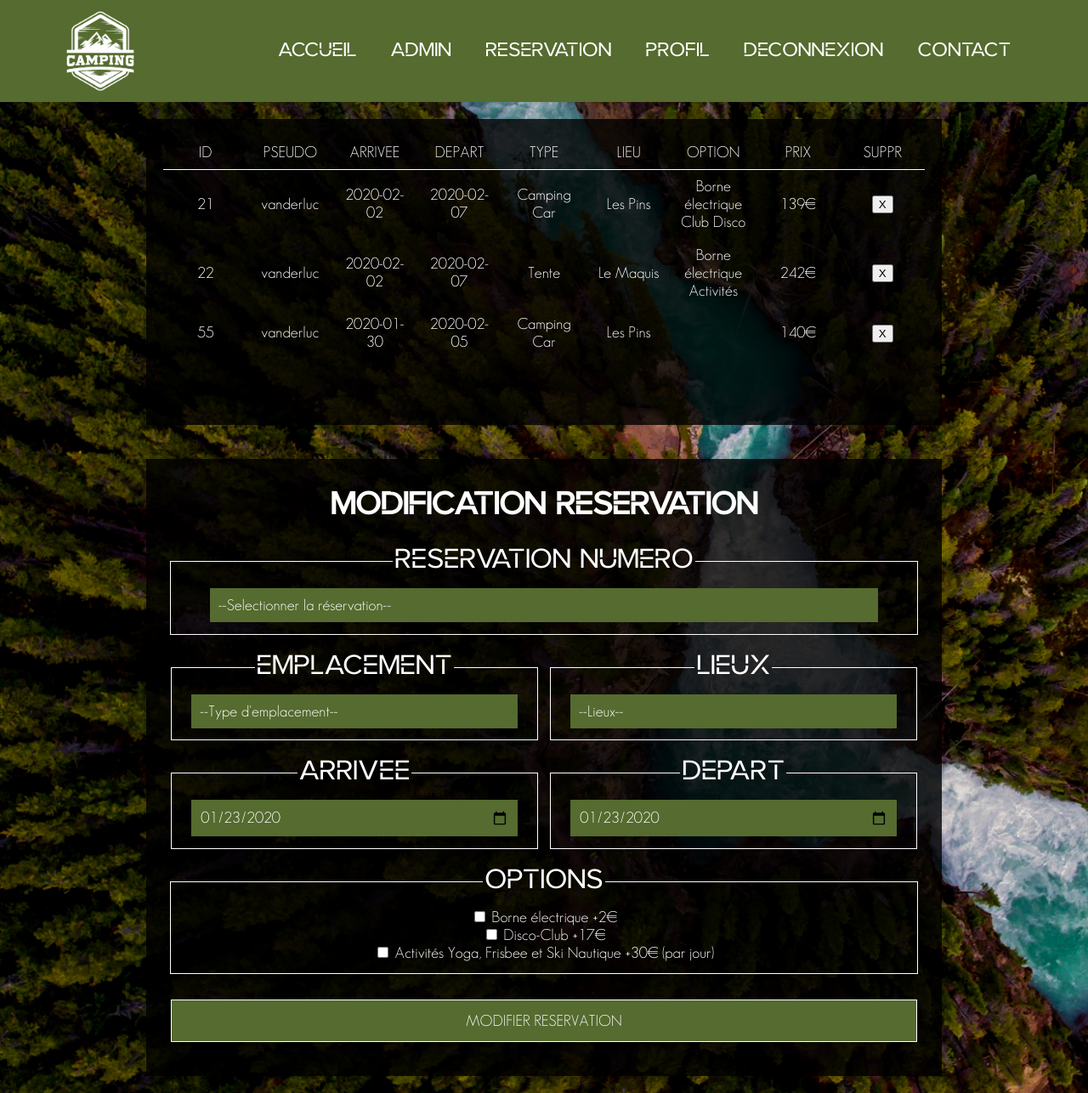
After one commit to julia-denivet/camping, a PHP site: page /admin.php in a window 1280 px wide. The commit adds this page. Shown: the whole page at 85% size. Run offline with PHP 8.4, Linux system fonts and the light colour scheme; a user stored in the database is signed in; data comes from the database, SQL or seed files in the repository.

Commit message:
ajout page admin

```diff
--- a/_notes/dwsync.xml
+++ b/_notes/dwsync.xml
@@ -4,11 +4,12 @@
 <file name="index.php" server="Macintosh HD/Applications/MAMP/htdocs/Camping/" local="3663247249" remote="3663247249" Dst="-1" />
 <file name="profil.php" server="Macintosh HD/Applications/MAMP/htdocs/Camping/" local="3663247119" remote="3663247119" Dst="-1" />
 <file name="contact.php" server="Macintosh HD/Applications/MAMP/htdocs/Camping/" local="3663247119" remote="3663247119" Dst="-1" />
-<file name="header.php" server="Macintosh HD/Applications/MAMP/htdocs/Camping/" local="3663247119" remote="3663247119" Dst="-1" />
+<file name="header.php" server="Macintosh HD/Applications/MAMP/htdocs/Camping/" local="3663651483" remote="3663651483" Dst="-1" />
 <file name="deconnexion.php" server="Macintosh HD/Applications/MAMP/htdocs/Camping/" local="3663247249" remote="3663247249" Dst="-1" />
 <file name="reservation.php" server="Macintosh HD/Applications/MAMP/htdocs/Camping/" local="3663247249" remote="3663247249" Dst="-1" />
 <file name="footer.php" server="Macintosh HD/Applications/MAMP/htdocs/Camping/" local="3663247119" remote="3663247119" Dst="-1" />
-<file name="style.css" server="Macintosh HD/Applications/MAMP/htdocs/Camping/" local="3663247249" remote="3663247249" Dst="-1" />
+<file name="style.css" server="Macintosh HD/Applications/MAMP/htdocs/Camping/" local="3663670608" remote="3663670608" Dst="-1" />
 <file name="inscription.php" server="Macintosh HD/Applications/MAMP/htdocs/Camping/" local="3663247249" remote="3663247249" Dst="-1" />
 <file name="camping.sql" server="Macintosh HD/Applications/MAMP/htdocs/Camping/" local="3663247396" remote="3663247396" Dst="-1" />
+<file name="admin.php" server="Macintosh HD/Applications/MAMP/htdocs/Camping/" local="3663673970" remote="3663673970" Dst="-1" />
 </dwsync>
--- /dev/null
+++ b/admin.php
@@ -0,0 +1,143 @@
+<?php
+	session_start();
+	if($_SESSION['login'] == 'admin'){}
+	else
+	{
+		header('Location: index.php');
+	}
+?>
+<!doctype html>
+<html>
+	<head>
+		<meta charset="utf-8">
+		<link rel="stylesheet" href="style.css"/>
+		<title>Profil - Camping</title>
+	</head>
+
+	<body>
+		<header id="header">
+			<?php
+				include("header.php");
+			?>
+		</header>
+
+		<main id="admin">
+			<section id="admin_reservation_affichage">
+				<section id="admin_reservation_affichage_header">
+					<div class="admin_reservation_affichage_compartiment">ID</div>
+					<div class="admin_reservation_affichage_compartiment">PSEUDO</div>
+					<div class="admin_reservation_affichage_compartiment">ARRIVEE</div>
+					<div class="admin_reservation_affichage_compartiment">DEPART</div>
+					<div class="admin_reservation_affichage_compartiment">TYPE</div>
+					<div class="admin_reservation_affichage_compartiment">LIEU</div>
+					<div class="admin_reservation_affichage_compartiment">OPTION</div>
+					<div class="admin_reservation_affichage_compartiment">PRIX</div>
+					<div class="admin_reservation_affichage_compartiment">SUPPR</div>
+				</section>
+
+				<?php
+					$connexion = mysqli_connect("localhost", "root", "", "camping");
+					$requete = "SELECT * FROM reservation";
+					$resultat = mysqli_query($connexion, $requete);
+
+					while($donnees = mysqli_fetch_array($resultat))
+					{
+						echo '<section id="admin_reservation_affichage_reservation">';
+							$requete2 = "SELECT login FROM utilisateurs WHERE id = ".$donnees['id_utilisateurs']."";
+							$resultat2 = mysqli_query($connexion, $requete2);
+							$donnees2 = mysqli_fetch_array($resultat2);
+							echo '<div class="reservation_affichage_compartiment">', $donnees['id'], '</div>';
+							echo '<div class="reservation_affichage_compartiment">', $donnees2['login'], '</div>';
+							echo '<div class="reservation_affichage_compartiment">', $donnees['arrive'], '</div>';
+							echo '<div class="reservation_affichage_compartiment">', $donnees['depart'], '</div>';
+							echo '<div class="reservation_affichage_compartiment">', $donnees['type'], '</div>';
+							echo '<div class="reservation_affichage_compartiment">', $donnees['lieu'], '</div>';
+							echo '<div class="reservation_affichage_compartiment">';
+								if($donnees['electrique'] == 'on'){echo '<div>Borne électrique</div>';}
+								if($donnees['disco'] == 'on'){echo '<div>Club Disco</div>';}
+								if($donnees['activites'] == 'on'){echo '<div>Activités</div>';}
+							echo '</div>';
+							echo '<div class="reservation_affichage_compartiment">', $donnees['prix'], '€</div>';
+							echo '<div class="reservation_affichage_compartiment"><form method="post"><button type="submit" name="suppr_reserv" value="'.$donnees['id'].'">X</button></form></div>';
+						echo '</section>';
+					}
+
+					include('verification/verif-suppr.php');
+				?>
+			</section>
+
+			<section id="modif_reservation_form">
+				<h1>MODIFICATION RESERVATION</h1>
+				<form method="post">
+					<fieldset><legend>RESERVATION NUMERO</legend>
+						<select name="id_reservation" class="reservation_form_css">
+							<option value="">--Selectionner la réservation--</option>
+							<?php
+								$requete = "SELECT id FROM reservation";
+								$resultat = mysqli_query($connexion, $requete);
+								while($donnees = mysqli_fetch_array($resultat))
+								{
+									echo '<option value="', $donnees['id'],'">', $donnees['id'], '</option>';
+								}
+							?>
+						</select>
+					</fieldset>
+					<div class="double_fieldset">
+						<fieldset><legend>EMPLACEMENT</legend>
+							<select name="emplacement" class="reservation_form_css">
+								<option value="">--Type d'emplacement--</option>
+								<option value="Tente">Tente</option>
+								<option value="Camping Car">Camping car</option>
+							</select>
+						</fieldset>
+						<fieldset><legend>LIEUX</legend>
+							<select name="lieux" class="reservation_form_css">
+								<option value="">--Lieux--</option>
+								<option value="La Plage">La Plage</option>
+								<option value="Les Pins">Les Pins</option>
+								<option value="Le Maquis">Le Maquis</option>
+							</select>
+						</fieldset>
+					</div>
+
+					<div class="double_fieldset">
+						<fieldset><legend>ARRIVEE</legend>
+							<input type="date" name="debut" class="reservation_form_css" value="<?php echo date('Y-m-d'); ?>"/>
+						</fieldset>
+						<fieldset><legend>DEPART</legend>
+							<input type="date" name="fin" class="reservation_form_css" value="<?php echo date('Y-m-d'); ?>"/>
+						</fieldset>
+					</div>
+
+					<fieldset><legend>OPTIONS</legend>
+						<div id="option">
+							<label for="electrique">
+								<input type="checkbox" name="electrique"/>
+								Borne électrique +2€
+							</label>
+							<label for="disco">
+								<input type="checkbox" name="disco"/>
+								Disco-Club +17€
+							</label>
+							<label for="activites">
+								<input type="checkbox" name="activites"/>
+								Activités Yoga, Frisbee et Ski Nautique +30€ (par jour)
+							</label>
+						</div>
+					</fieldset>
+
+					<input type="submit" id="modif_reservation_form_validation" value="MODIFIER RESERVATION" name="modif_reservation"/>
+					<?php
+						include("verification/verif-modif-reservation.php");
+					?>
+				</form>
+			</section>
+		</main>
+
+		<footer>
+			<?php
+				include("footer.php");
+			?>
+		</footer>
+	</body>
+</html>
--- a/header.php
+++ b/header.php
@@ -5,6 +5,10 @@
 		<?php
 			if(isset($_SESSION['login']) || isset($_SESSION['password']))
 			{
+				if($_SESSION['login']  == 'admin')
+				{
+					echo '<li><a id="co_deco_bouton" href="admin.php">ADMIN</a></li>';
+				}
 				echo '
 					<li><a id="co_deco_bouton" href="reservation.php">RESERVATION</a></li>
 					<li><a id="co_deco_bouton" href="profil.php">PROFIL</a></li>
--- a/style.css
+++ b/style.css
@@ -590,3 +590,146 @@
 		color: #FFFFFF;
 		font-family: GeosansLight;
 	}
+
+/* ADMIN */
+
+	#admin{
+		display: flex;
+		flex-direction: column;
+		align-items: center;
+		justify-content: center;
+		width: 100vw;
+		background-image: url("Images/Nature-landscape-forest-river-top-view_1920x1200-2.jpg");
+		background-position: fixed;
+		background-repeat: no-repeat;
+		background-size: cover;
+	}
+
+	/* ADMIN RESERVATION AFFICHAGE */
+
+		#admin_reservation_affichage{
+			display: flex;
+			flex-direction: column;
+			align-items: center;
+			width: 70%;
+			height: 40vh;
+			padding: 20px;
+			margin: 20px;
+			background-color: rgba(0,0,0,0.80);
+			color: #FFFFFF;
+			text-align: center;
+			font-family: GeosansLight;
+			font-size: 18px;
+			overflow: auto;
+		}
+
+		#admin_reservation_affichage_header{
+			display: flex;
+			flex-direction: row;
+			justify-content: space-around;
+			width: 100%;
+			border-bottom: 1px solid #FFFFFF;
+		}
+
+		#admin_reservation_affichage_reservation{
+			display: flex;
+			flex-direction: row;
+			justify-content: space-around;
+			width: 100%;
+		}
+
+		.admin_reservation_affichage_compartiment{
+			display: flex;
+			flex-direction: column;
+			align-items: center;
+			justify-content: center;
+			width: 11%;
+			padding: 1%;
+		}
+
+	/* ADMIN RESERVATION MODIFICATION */
+
+		#modif_reservation_form{
+			display: flex;
+			flex-direction: column;
+			align-items: center;
+			width: 70%;
+			padding: 20px;
+			margin: 20px;
+			background-color: rgba(0,0,0,0.80);
+			color: #FFFFFF;
+			text-align: center;
+			font-family: GeosansLight;
+			font-size: 18px;
+		}
+
+		#modif_reservation_form h1{
+			font-family: Robota;
+			font-size: 40px;
+			margin: 15px;
+		}
+
+		#modif_reservation_form form{
+			display: flex;
+			flex-direction: column;
+			align-items: center;
+			width: 100%;
+		}
+
+		#modif_reservation_form fieldset{
+			border: 1px solid #FFFFFF;
+			width: 95%;
+			padding: 1.5%;
+			margin: 10px 0;
+		}
+
+		#modif_reservation_form legend{
+			font-size: 35px;
+			font-family: Robota;
+			color: #FFFFFF;
+		}
+
+		#modif_reservation_form .double_fieldset{
+			display: flex;
+			flex-direction: row;
+			justify-content: space-between;
+			text-align: center;
+			width: 98%;
+		}
+
+		#modif_reservation_form .double_fieldset fieldset{
+			width: 46%;
+		}
+
+		#modif_reservation_form #option{
+			display: flex;
+			flex-direction: column;
+			align-items: center;
+		}
+
+		#modif_reservation_form .reservation_form_css{
+			-webkit-appearance: none;
+			-moz-appearance: none;
+			appearance: none;
+			box-sizing: content-box;
+   			border-radius: 0;
+			border: 0;
+			padding: 10px;
+			width: 90%;
+			font-size: 18px;
+			color: #FFFFFF;
+			background-color: #556B2F;
+			font-family: GeosansLight;
+		}
+
+		#modif_reservation_form_validation{
+			display: block;
+			width: 98%;
+    		padding: 1.5%;
+			border: 1px solid #FFFFFF;
+			margin: 20px;
+			background-color: #556B2F;
+			font-family: GeosansLight;
+			font-size: 18px;
+			color: #FFFFFF;
+		}
--- a/verification/_notes/dwsync.xml
+++ b/verification/_notes/dwsync.xml
@@ -6,4 +6,6 @@
 <file name="verif-connexion.php" server="Macintosh HD/Applications/MAMP/htdocs/Camping/" local="3663247119" remote="3663247119" Dst="-1" />
 <file name="verif-reservation.php" server="Macintosh HD/Applications/MAMP/htdocs/Camping/" local="3663247249" remote="3663247249" Dst="-1" />
 <file name="verif-inscription.php" server="Macintosh HD/Applications/MAMP/htdocs/Camping/" local="3663247119" remote="3663247119" Dst="-1" />
+<file name="verif-suppr.php" server="Macintosh HD/Applications/MAMP/htdocs/Camping/" local="3663666501" remote="3663666501" Dst="-1" />
+<file name="verif-modif-reservation.php" server="Macintosh HD/Applications/MAMP/htdocs/Camping/" local="3663674003" remote="3663674003" Dst="-1" />
 </dwsync>
--- /dev/null
+++ b/verification/verif-modif-reservation.php
@@ -0,0 +1,72 @@
+<?php
+	if(isset($_POST['modif_reservation']))
+	{
+		if(!empty($_POST['emplacement']) && !empty($_POST['lieux']) && !empty($_POST['debut']) && !empty($_POST['fin']))
+		{
+			if(empty($_POST['electrique'])){$_POST['electrique'] = 'off';}
+			if(empty($_POST['disco'])){$_POST['disco'] = 'off';}
+			if(empty($_POST['activites'])){$_POST['activites'] = 'off';}
+
+			$id_reservation = $_POST['id_reservation'];
+			$debut = $_POST['debut'];
+			$fin = $_POST['fin'];
+			$lieux = $_POST['lieux'];
+			$emplacement = $_POST['emplacement'];
+			$electrique = $_POST['electrique'];
+			$disco = $_POST['disco'];
+			$activites = $_POST['activites'];
+			$id_utilisateurs = $_SESSION['id'];
+			$dureesejour = (strtotime($fin) - strtotime($debut));
+			$dureesejour = ($dureesejour/86400) + 1;
+			$capacitetempo = 0;
+
+			if($emplacement == 'Tente'){$prix = '10'; $nb_emplacement = '1';}
+			if($emplacement == 'Camping Car'){$prix = '20'; $nb_emplacement = '2';}
+
+			$requete = "SELECT * FROM reservation WHERE lieu = '".$lieux."' AND arrive BETWEEN '".$debut."' AND '".$fin."' OR lieu = '".$lieux."' AND depart BETWEEN '".$debut."' AND '".$fin."'";
+			$resultat = mysqli_query($connexion, $requete);
+			$resultat2 = mysqli_fetch_all($resultat);
+
+			foreach ($resultat2 as $donnees)
+			{
+				if ($donnees[2] == "Tente")
+				{
+					$capacitetempo = $capacitetempo + 1;
+				}
+				elseif ($donnees[2] == "Camping Car")
+				{
+					$capacitetempo = $capacitetempo + 2;
+				}
+			}
+
+			$capacitetempo = $capacitetempo + $nb_emplacement;
+
+			if ($capacitetempo <= 4) {
+				if($dureesejour >= 1)
+				{
+					if($emplacement == 'Tente'){$prix = '10'; $nb_emplacement = '1';}
+					if($emplacement == 'Camping Car'){$prix = '20'; $nb_emplacement = '2';}
+
+					$prix = $prix * $dureesejour;
+
+					if($electrique == 'on'){$prix = $prix + 2;}
+					if($disco == 'on'){$prix = $prix + 17;}
+					if($activites == 'on'){$prix = $prix + (30 * $dureesejour);}
+
+					$sql= "UPDATE reservation SET lieu = '$lieux', type = '$emplacement', arrive = '$debut', depart = '$fin', electrique = '$electrique', disco = '$disco', activites = '$activites', prix = '$prix', nb_emplacement = '$nb_emplacement', id_utilisateurs = '$id_utilisateurs' WHERE id = $id_reservation";
+					mysqli_query($connexion, $sql);
+					mysqli_close($connexion);
+				}
+				else{
+					echo "Veuillez vérifier vos dates";
+				}
+			}
+			else {
+				echo "Plus d'emplacement disponible pour cette période";
+			}
+		}
+		else{
+			echo "Veuillez remplir toutes les casses";
+		}
+	}
+?>
--- /dev/null
+++ b/verification/verif-suppr.php
@@ -0,0 +1,8 @@
+<?php
+	if(isset($_POST['suppr_reserv']))
+	{
+		$sql = "DELETE FROM reservation WHERE id = '".$_POST['suppr_reserv']."'";
+		$resultat_suppr = mysqli_query($connexion, $sql);
+		header('Location: admin.php');
+	}
+?>
```
